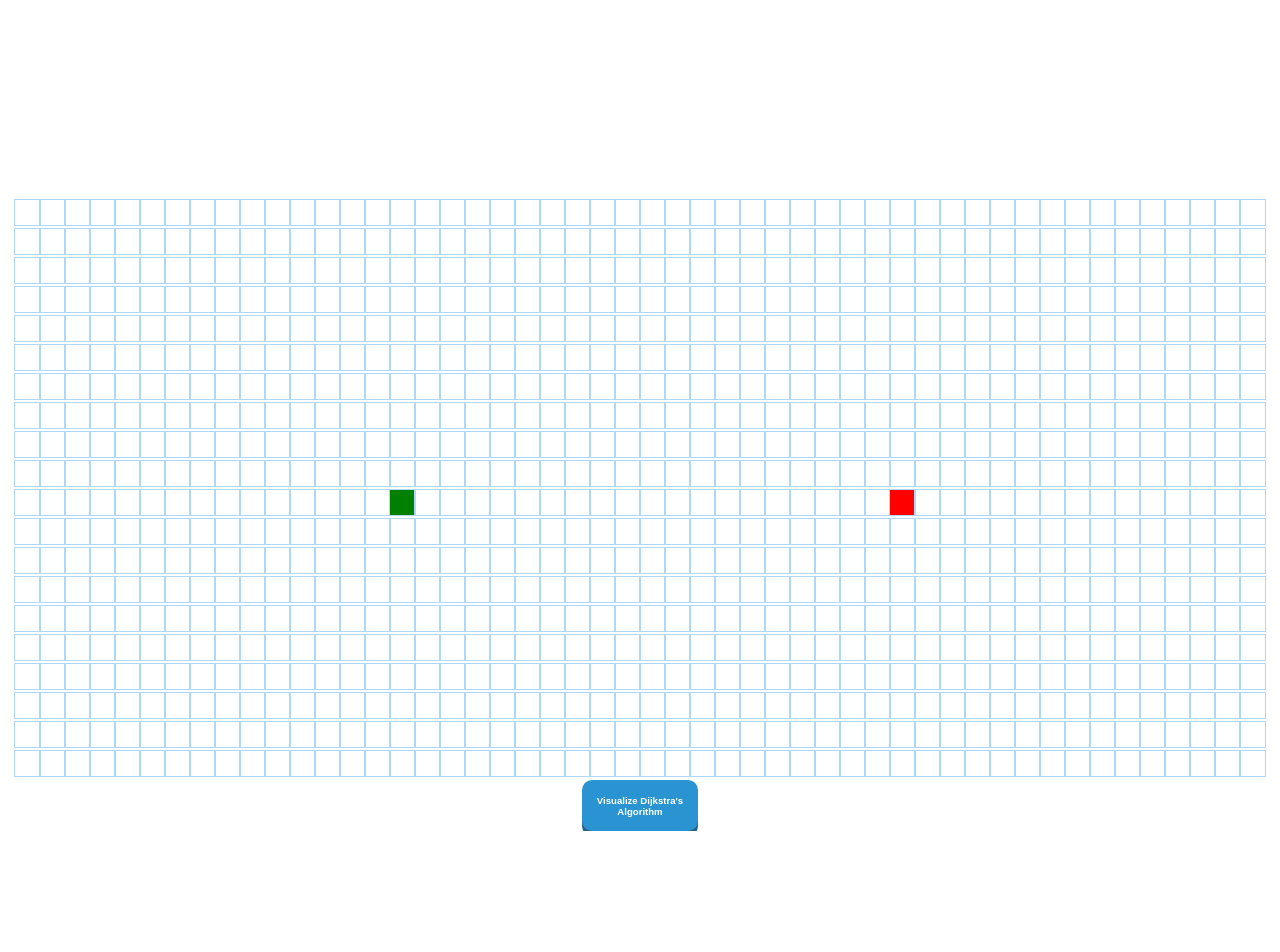
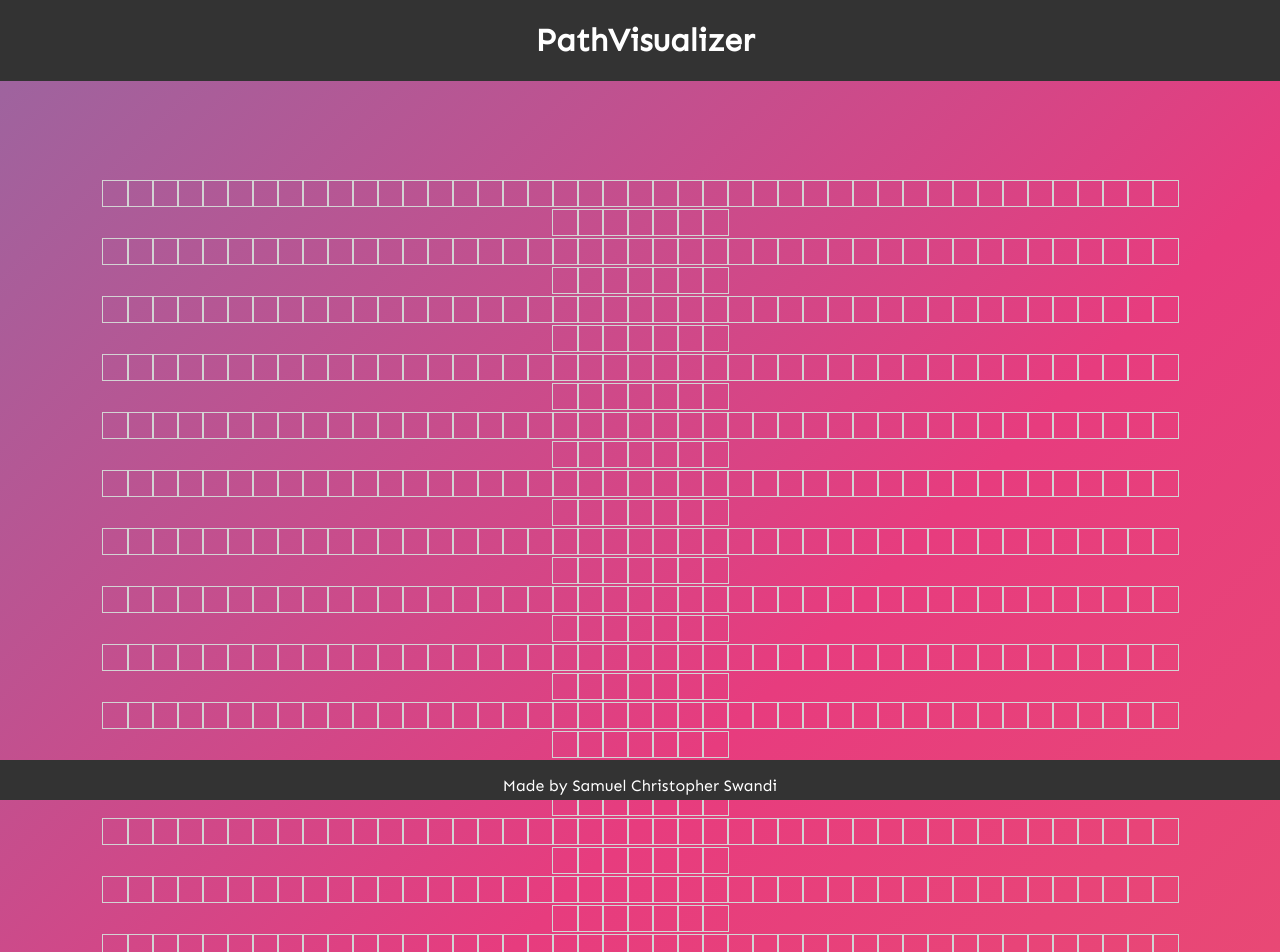
Before and after one commit to samuelswandi/path-finding, a React (Create React App) app: page / in a window 1280 px wide. Shown: the top 952 px of the page. Before the commit the page ends 831 px from the top, so only its background shows below. Built offline with nearby package versions, Linux system fonts and the light colour scheme.

Commit message:
Enhancing FE

```diff
--- a/src/Algorithms/Dijkstra.js
+++ b/src/Algorithms/Dijkstra.js
@@ -35,12 +35,12 @@ function updateUnvisitedNeighbors(node, grid) {
 
 function getUnvisitedNeighbors(node, grid) {
   const neighbors = [];
-  const {col, row} = node;
+  const { col, row } = node;
   if (row > 0) neighbors.push(grid[row - 1][col]);
   if (row < grid.length - 1) neighbors.push(grid[row + 1][col]);
   if (col > 0) neighbors.push(grid[row][col - 1]);
   if (col < grid[0].length - 1) neighbors.push(grid[row][col + 1]);
-  return neighbors.filter(neighbor => !neighbor.isVisited);
+  return neighbors.filter((neighbor) => !neighbor.isVisited);
 }
 
 function getAllNodes(grid) {
--- a/src/App.css
+++ b/src/App.css
@@ -1,38 +1,38 @@
+@import url('https://fonts.googleapis.com/css2?family=Sen&display=swap');
+
 .App {
+  margin: 0;
+  padding: 0;
+  background: linear-gradient(-45deg, #ee7752, #e73c7e, #23a6d5, #23d5ab);
+  background-size: 400% 400%;
+  animation: gradient 15s ease infinite;
+  margin-top: auto;
+  margin-bottom: auto;
+  text-align: center;
+  font-family: 'Sen', sans-serif;
+}
+
+.footer{
+  position: fixed;
+  left: 0;
+  bottom: 0;
+  height:5%;
+  width: 100%;
+  background-color: #333;
+  color: white;
   text-align: center;
 }
 
-.App-logo {
-  height: 40vmin;
-  pointer-events: none;
-}
+@keyframes gradient {
+  0% {
+    background-position: 0% 50%;
+  }
 
-@media (prefers-reduced-motion: no-preference) {
-  .App-logo {
-    animation: App-logo-spin infinite 20s linear;
+  50% {
+    background-position: 100% 50%;
+  }
+
+  100% {
+    background-position: 0% 50%;
   }
 }
-
-.App-header {
-  background-color: #282c34;
-  min-height: 100vh;
-  display: flex;
-  flex-direction: column;
-  align-items: center;
-  justify-content: center;
-  font-size: calc(10px + 2vmin);
-  color: white;
-}
-
-.App-link {
-  color: #61dafb;
-}
-
-@keyframes App-logo-spin {
-  from {
-    transform: rotate(0deg);
-  }
-  to {
-    transform: rotate(360deg);
-  }
-}
--- a/src/App.js
+++ b/src/App.js
@@ -1,10 +1,16 @@
 import "./App.css";
 import PathVisualizer from "./PathVisualizer/PathVisualizer";
+import Navbar from "./Components/Navbar";
 
 function App() {
   return (
     <div className="App">
+      <Navbar />
       <PathVisualizer />
+
+      <div className="footer">
+        <p>Made by Samuel Christopher Swandi</p>
+      </div>
     </div>
   );
 }
--- /dev/null
+++ b/src/Components/Navbar.css
@@ -0,0 +1,12 @@
+/* Add a black background color to the top navigation */
+.topnav {
+    background-color: #333;
+    color:white;
+
+    overflow: hidden;
+    height:20%;
+    display: flex;
+    justify-content: center;
+    column-gap: 10px;
+    padding-left:10px;
+}
--- /dev/null
+++ b/src/Components/Navbar.jsx
@@ -0,0 +1,14 @@
+import React from 'react'
+import "./Navbar.css"
+import PathVisualizer from '../PathVisualizer/PathVisualizer'
+
+function Navbar() {
+    return (
+        <div class="topnav">
+            <h1>PathVisualizer</h1>
+
+        </div>
+    )
+}
+
+export default Navbar
--- a/src/PathVisualizer/Node/Node.css
+++ b/src/PathVisualizer/Node/Node.css
@@ -1,16 +1,16 @@
 .node {
     width: 25px;
     height: 25px;
-    outline: 1px solid rgb(175, 216, 248);
+    outline: 1px solid lightgrey;
     display: inline-block;
   }
 
   .node-finish {
-    background-color: red;
+    background-color: green;
   }
 
   .node-start {
-    background-color: green;
+    background-color: black;
   }
 
   .node-visited {
--- a/src/PathVisualizer/PathVisualizer.css
+++ b/src/PathVisualizer/PathVisualizer.css
@@ -1,28 +1,35 @@
 .grid {
-    margin: 200px 0 0;
+    padding:100px;
 }
 
 .button-1 {
-    background-color: rgba(42,148,210,255);
+
+    margin-top:10px;
+
+    background-color: white;
     border: 0;
     border-radius: 10px;
-    box-shadow: 0 5px rgba(36,96,132,255);
 
     cursor: pointer;
-    width : 9vw;
+    width : 7vw;
     height: 4vw;
     text-align: center;
     text-decoration: none;
-    color: white;
-    display: inline-block;
+    color: black;
     font-family: Century Gothic, sans-serif;
     font-weight: bold;
     font-size: 0.75vw;
     z-index: 1;
 }
 
+.button-1:hover {
+    background-color: transparent;
+    color:white;
+    border: 1px solid white;
+}
+
 .button-1:active {
-    background-color: rgba(42,148,210,255);
-    box-shadow: 0 0px rgba(36,96,132,255);
-    transform: translateY(5%);
+    background-color: transparent;
+    color:white;
+    border: 1px solid white;
 }
--- a/src/PathVisualizer/PathVisualizer.jsx
+++ b/src/PathVisualizer/PathVisualizer.jsx
@@ -102,10 +102,11 @@ export default class PathVisualizer extends Component {
               </div>
             );
           })}
+          <button className="button-1" onClick={() => this.visualizeDijkstra()}>
+            Visualize Dijkstra's Algorithm
+            </button>
         </div>
-        <button className="button-1"onClick={() => this.visualizeDijkstra()}>
-          Visualize Dijkstra's Algorithm
-        </button>
+
       </>
     );
   }
```
